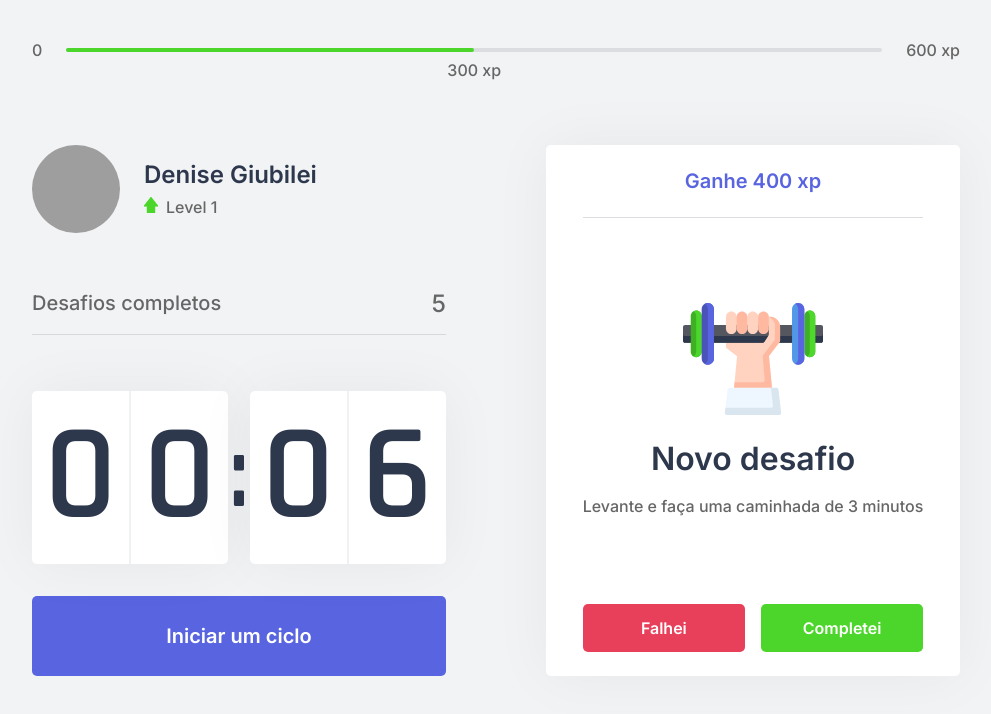
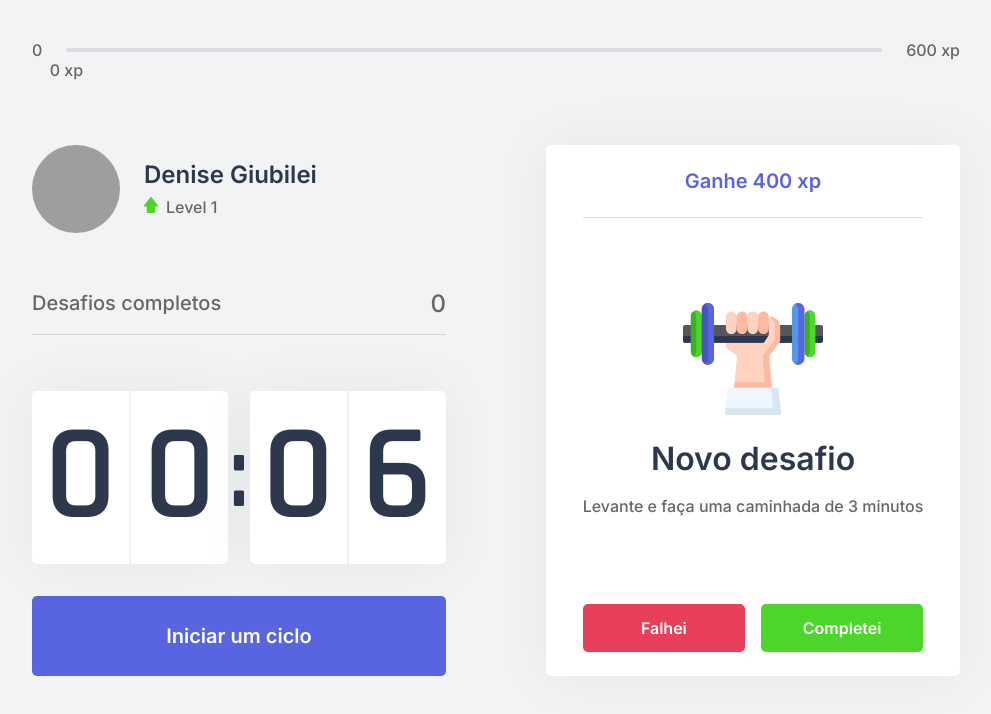
Before and after one commit to denisegiubilei/nextjs-moveit, a Next.js app: page / in a window 1280 px wide. Shown: the top 714 px of the page, without its empty margins (144-1135 px from the left). Built offline with nearby package versions, Linux system fonts and the light colour scheme; grey boxes are pictures that could not be loaded.

Commit message:
feat: add context challengesContext to manage state

```diff
--- a/src/components/CompletedChallenges.tsx
+++ b/src/components/CompletedChallenges.tsx
@@ -1,10 +1,15 @@
+import { useContext } from 'react';
+import { ChallengesContext } from '../styles/contexts/ChallengesContext';
+
 import styles from '../styles/components/CompletedChallenges.module.css';
 
 function CompletedChallenges() {
+  const context = useContext(ChallengesContext);
+
   return (
     <div className={styles.completedChallengeContainer}>
       <span>Desafios completos</span>
-      <span>5</span>
+      <span>{context.challengesCompleted}</span>
     </div>
   );
 }
--- a/src/components/ExperienceBar.tsx
+++ b/src/components/ExperienceBar.tsx
@@ -1,14 +1,20 @@
+import { useContext } from 'react';
+import { ChallengesContext } from '../styles/contexts/ChallengesContext';
+
 import styles from '../styles/components/ExperienceBar.module.css';
 
 function ExperienceBar() {
+  const context = useContext(ChallengesContext);
+
+  const xpPercent = `${context.currentExperience / 6}%`;
+
   return (
     <header className={styles.experienceBar}>
       <span>0</span>
       <div>
-        <div style={{ width: '50%' }}></div>
-        <span className={styles.currentExperience} style={{ left: '50%' }}>
-          {' '}
-          300 xp
+        <div style={{ width: xpPercent }}></div>
+        <span className={styles.currentExperience} style={{ left: xpPercent }}>
+          {context.currentExperience} xp
         </span>
       </div>
       <span>600 xp</span>
--- a/src/components/Profile.tsx
+++ b/src/components/Profile.tsx
@@ -1,6 +1,11 @@
+import { useContext } from 'react';
+import { ChallengesContext } from '../styles/contexts/ChallengesContext';
+
 import styles from '../styles/components/Profile.module.css';
 
 function Profile() {
+  const context = useContext(ChallengesContext);
+
   return (
     <div className={styles.profileContainer}>
       <img
@@ -11,7 +16,7 @@ function Profile() {
         <strong>Denise Giubilei</strong>
         <p>
           <img src="icons/level.svg" alt="Ícone de level - Seta para cima" />
-          Level 1
+          Level {context.level}
         </p>
       </div>
     </div>
--- a/src/pages/_app.tsx
+++ b/src/pages/_app.tsx
@@ -1,8 +1,14 @@
+import { ChallengesContextProvider } from '../styles/contexts/ChallengesContext';
+
 import '../styles/theme.css';
 import '../styles/global.css';
 
 function MyApp({ Component, pageProps }) {
-  return <Component {...pageProps} />;
+  return (
+    <ChallengesContextProvider>
+      <Component {...pageProps} />
+    </ChallengesContextProvider>
+  );
 }
 
 export default MyApp;
--- /dev/null
+++ b/src/styles/contexts/ChallengesContext.tsx
@@ -0,0 +1,45 @@
+import { createContext, useState, ReactNode } from 'react';
+
+interface ChallengeContextProviderProps {
+  children: ReactNode;
+}
+
+interface ChallengeContextData {
+  level: number;
+  challengesCompleted: number;
+  currentExperience: number;
+  levelUp: () => void;
+  startNewChallenge: () => void;
+}
+
+export const ChallengesContext = createContext({} as ChallengeContextData);
+
+export function ChallengesContextProvider({
+  children,
+}: ChallengeContextProviderProps) {
+  const [level, setLevel] = useState(1);
+  const [challengesCompleted, setChallengesCompleted] = useState(0);
+  const [currentExperience, setCurrentExperience] = useState(0);
+
+  function levelUp() {
+    setLevel(level + 1);
+  }
+
+  function startNewChallenge() {
+    console.log('startNewChallenge');
+  }
+
+  return (
+    <ChallengesContext.Provider
+      value={{
+        level,
+        challengesCompleted,
+        currentExperience,
+        levelUp,
+        startNewChallenge,
+      }}
+    >
+      {children}
+    </ChallengesContext.Provider>
+  );
+}
```
